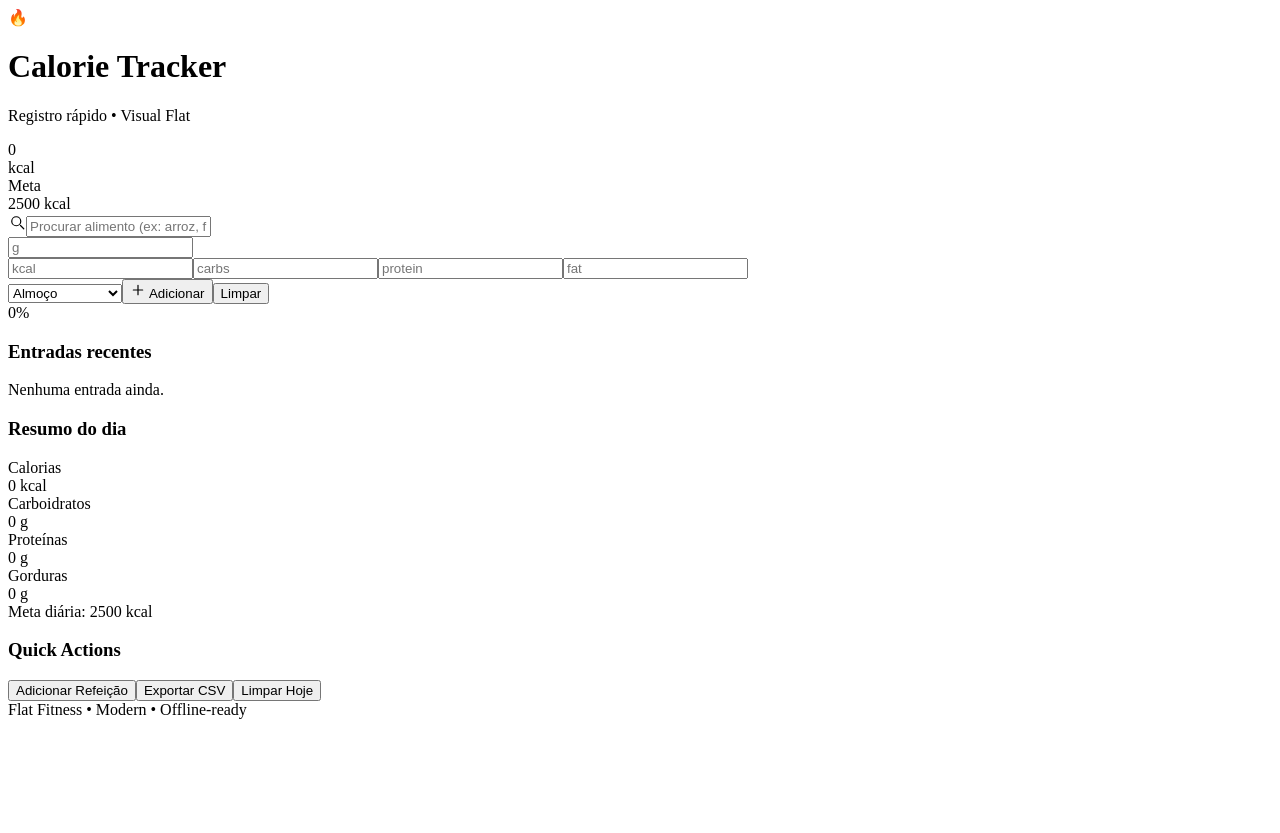
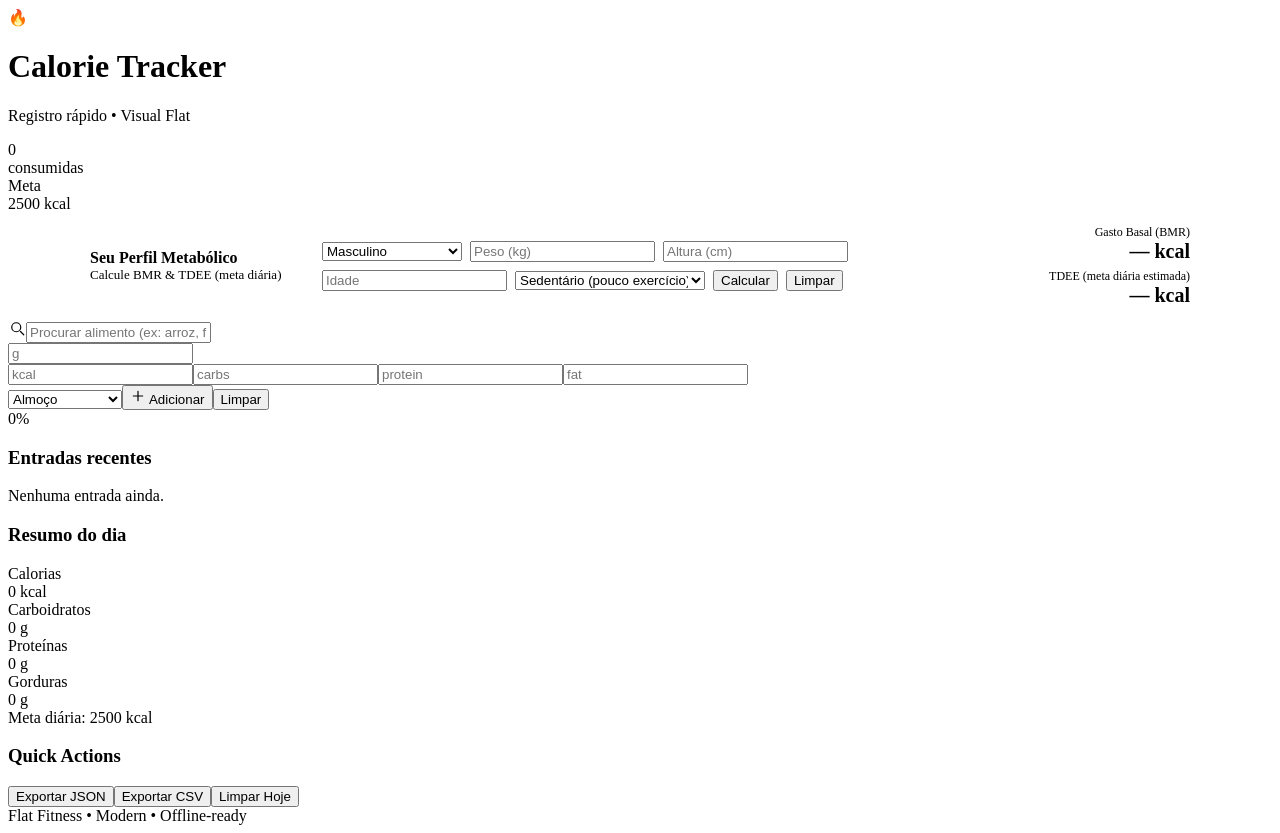
Before and after one commit to LuizKliszcz/calorie-tracker-pwa_v1, a React (Vite) app: page / in a window 1280 px wide. Before the commit the page ends 800 px from the top, so only its background shows below. Built offline with nearby package versions, Linux system fonts and the light colour scheme; the HTML template or start-up script is replaced by a standard one.

Commit message:
Update App.jsx

```diff
--- a/src/App.jsx
+++ b/src/App.jsx
@@ -1,7 +1,7 @@
 import React, { useEffect, useMemo, useState } from "react";
-import { FOODS } from "./foods"; // keep your foods.js in src/
+import { FOODS } from "./foods"; // mantém seu foods.js em src/
 
-// Simple friendly SVG icons (inline)
+/* ---------- Helper icons (inline) ---------- */
 function IconSearch() {
   return (
     <svg width="18" height="18" viewBox="0 0 24 24" fill="none">
@@ -18,17 +18,56 @@ function IconPlus() {
   );
 }
 
-// format date small
+/* ---------- Utility: format time ---------- */
 function fmtDate(d) {
   return new Date(d).toLocaleTimeString([], { hour: "2-digit", minute: "2-digit" });
 }
 
+/* ---------- BMR & TDEE calculation functions ---------- */
+function calcBMR({ sex, weightKg, heightCm, age }) {
+  // Mifflin-St Jeor
+  if (!weightKg || !heightCm || !age) return 0;
+  if (sex === "male") {
+    return (10 * weightKg) + (6.25 * heightCm) - (5 * age) + 5;
+  } else {
+    return (10 * weightKg) + (6.25 * heightCm) - (5 * age) - 161;
+  }
+}
+const ACTIVITY_FACTORS = {
+  sedentary: 1.2,
+  light: 1.375,
+  moderate: 1.55,
+  very: 1.725,
+  extra: 1.9
+};
+function calcTDEE(bmr, activityKey) {
+  const f = ACTIVITY_FACTORS[activityKey] || 1.2;
+  return Math.round(bmr * f);
+}
+
+/* ---------- MAIN APP ---------- */
 export default function App() {
+  // ---------- APP DATA: items ----------
   const [items, setItems] = useState(() => {
     try { return JSON.parse(localStorage.getItem("cal_items") || "[]"); }
     catch { return []; }
   });
 
+  // ---------- PROFILE (saved in localStorage) ----------
+  const [profile, setProfile] = useState(() => {
+    try { return JSON.parse(localStorage.getItem("user_profile") || "null"); }
+    catch { return null; }
+  });
+
+  // If profile has tdee -> default dailyTarget, otherwise fallback 2500
+  const [dailyTarget, setDailyTarget] = useState(() => {
+    try {
+      const p = JSON.parse(localStorage.getItem("user_profile") || "null");
+      return p && p.tdee ? Number(p.tdee) : 2500;
+    } catch { return 2500; }
+  });
+
+  // ---------- INPUTS for food ----------
   const [query, setQuery] = useState("");
   const [suggestions, setSuggestions] = useState([]);
   const [selectedFood, setSelectedFood] = useState(null);
@@ -41,7 +80,7 @@ export default function App() {
 
   useEffect(() => localStorage.setItem("cal_items", JSON.stringify(items)), [items]);
 
-  // totals
+  // ---------- totals ----------
   const totals = useMemo(() => {
     const t = items.reduce((s, it) => {
       s.k += Number(it.kcal || 0);
@@ -53,7 +92,7 @@ export default function App() {
     return { kcal: Math.round(t.k), carbs: +t.c.toFixed(1), protein: +t.p.toFixed(1), fat: +t.f.toFixed(1) };
   }, [items]);
 
-  // suggestions (simple)
+  // ---------- suggestions ----------
   useEffect(() => {
     if (!query || query.length < 2) { setSuggestions([]); return; }
     const q = query.toLowerCase();
@@ -107,11 +146,68 @@ export default function App() {
     setItems(prev => prev.filter(i => i.id !== id));
   }
 
-  const DAILY_TARGET = 2500;
-  const progress = Math.min(1, totals.kcal / DAILY_TARGET);
+  // ---------- PROFILE FORM state (local inputs) ----------
+  const [sex, setSex] = useState(profile?.sex || "male");
+  const [weight, setWeight] = useState(profile?.weightKg ? String(profile.weightKg) : "");
+  const [height, setHeight] = useState(profile?.heightCm ? String(profile.heightCm) : "");
+  const [age, setAge] = useState(profile?.age ? String(profile.age) : "");
+  const [activity, setActivity] = useState(profile?.activity || "sedentary");
+  const [computedBMR, setComputedBMR] = useState(profile?.bmr || 0);
+  const [computedTDEE, setComputedTDEE] = useState(profile?.tdee || 0);
+
+  // compute & save profile
+  function computeProfileAndSave() {
+    const weightKg = parseFloat(weight);
+    const heightCm = parseFloat(height);
+    const ageNum = parseInt(age, 10);
+
+    if (!weightKg || !heightCm || !ageNum) {
+      alert("Preencha peso, altura e idade corretamente.");
+      return;
+    }
+
+    const bmr = Math.round(calcBMR({ sex, weightKg, heightCm, age: ageNum }));
+    const tdee = calcTDEE(bmr, activity);
+
+    const newProfile = {
+      sex, weightKg, heightCm, age: ageNum, activity, bmr, tdee, updatedAt: new Date().toISOString()
+    };
+
+    setProfile(newProfile);
+    localStorage.setItem("user_profile", JSON.stringify(newProfile));
+    setComputedBMR(bmr);
+    setComputedTDEE(tdee);
+
+    // update app daily target automatically to TDEE
+    setDailyTarget(tdee);
+    // save daily target separately as convenience
+    localStorage.setItem("daily_target", String(tdee));
+  }
+
+  // load dailyTarget from localStorage when app mounts
+  useEffect(() => {
+    try {
+      const dt = localStorage.getItem("daily_target");
+      if (dt) setDailyTarget(Number(dt));
+    } catch {}
+  }, []);
+
+  // progress relative to dailyTarget
+  const progress = Math.min(1, totals.kcal / (dailyTarget || 1));
+
+  // quick reset profile
+  function clearProfile() {
+    setProfile(null);
+    localStorage.removeItem("user_profile");
+    setSex("male"); setWeight(""); setHeight(""); setAge(""); setActivity("sedentary");
+    setComputedBMR(0); setComputedTDEE(0);
+    setDailyTarget(2500);
+    localStorage.removeItem("daily_target");
+  }
 
   return (
     <div className="ft-app">
+      {/* ---------- HEADER + PROFILE (top) ---------- */}
       <header className="ft-header">
         <div className="ft-brand">
           <div className="ft-logo">🔥</div>
@@ -124,16 +220,57 @@ export default function App() {
         <div className="ft-stats">
           <div className="stat">
             <div className="stat-num">{totals.kcal}</div>
-            <div className="muted">kcal</div>
+            <div className="muted">consumidas</div>
           </div>
           <div className="stat small">
             <div className="muted">Meta</div>
-            <div>{DAILY_TARGET} kcal</div>
+            <div>{dailyTarget} kcal</div>
           </div>
         </div>
       </header>
 
+      {/* ---------- PROFILE CARD (top, option B) ---------- */}
+      <div style={{ maxWidth: 1100, margin: "12px auto" }}>
+        <div className="card" style={{ display: "flex", gap: 12, alignItems: "center", flexWrap: "wrap" }}>
+          <div style={{ minWidth: 220 }}>
+            <div style={{ fontWeight: 800 }}>Seu Perfil Metabólico</div>
+            <div className="muted" style={{ fontSize: 13 }}>Calcule BMR & TDEE (meta diária)</div>
+          </div>
+
+          <div style={{ display: "flex", gap: 8, alignItems: "center", flexWrap: "wrap", flex: 1 }}>
+            <select className="select" value={sex} onChange={e => setSex(e.target.value)} style={{ width: 140 }}>
+              <option value="male">Masculino</option>
+              <option value="female">Feminino</option>
+            </select>
+
+            <input className="small" placeholder="Peso (kg)" value={weight} onChange={e => setWeight(e.target.value.replace(/[^\d.]/g, ""))} />
+            <input className="small" placeholder="Altura (cm)" value={height} onChange={e => setHeight(e.target.value.replace(/[^\d.]/g, ""))} />
+            <input className="small" placeholder="Idade" value={age} onChange={e => setAge(e.target.value.replace(/[^\d]/g, ""))} />
+
+            <select className="select" value={activity} onChange={e => setActivity(e.target.value)} style={{ width: 190 }}>
+              <option value="sedentary">Sedentário (pouco exercício)</option>
+              <option value="light">Levemente ativo (1–3x/sem)</option>
+              <option value="moderate">Moderadamente ativo (3–5x/sem)</option>
+              <option value="very">Muito ativo (6–7x/sem)</option>
+              <option value="extra">Extremamente ativo / atleta</option>
+            </select>
+
+            <button className="btn primary" onClick={computeProfileAndSave} title="Calcular BMR & TDEE">Calcular</button>
+            <button className="btn ghost" onClick={clearProfile}>Limpar</button>
+          </div>
+
+          <div style={{ minWidth: 240, textAlign: "right" }}>
+            <div style={{ fontSize: 12, color: "var(--muted)" }}>Gasto Basal (BMR)</div>
+            <div style={{ fontWeight: 800, fontSize: 20 }}>{computedBMR || "—"} kcal</div>
+            <div style={{ marginTop: 6, fontSize: 12, color: "var(--muted)" }}>TDEE (meta diária estimada)</div>
+            <div style={{ fontWeight: 800, fontSize: 20 }}>{computedTDEE || "—"} kcal</div>
+          </div>
+        </div>
+      </div>
+
+      {/* ---------- MAIN LAYOUT ---------- */}
       <main className="ft-container">
+        {/* LEFT: inputs & recent entries */}
         <section className="left-col">
           <div className="card">
             <div className="card-row">
@@ -219,6 +356,7 @@ export default function App() {
           </div>
         </section>
 
+        {/* RIGHT: summary & quick actions */}
         <aside className="right-col">
           <div className="card">
             <h3>Resumo do dia</h3>
@@ -229,15 +367,22 @@ export default function App() {
               <div className="summary-row"><div>Gorduras</div><div className="bold">{totals.fat} g</div></div>
             </div>
             <div className="spacer" />
-            <div className="meta muted">Meta diária: {DAILY_TARGET} kcal</div>
+            <div className="meta muted">Meta diária: {dailyTarget} kcal</div>
           </div>
 
           <div className="card mt16">
             <h3>Quick Actions</h3>
             <div className="qa-grid">
-              <button className="btn">Adicionar Refeição</button>
-              <button className="btn">Exportar CSV</button>
-              <button className="btn">Limpar Hoje</button>
+              <button className="btn" onClick={() => { navigator.clipboard && navigator.clipboard.writeText(JSON.stringify(items)); alert("Copiado JSON para clipboard"); }}>Exportar JSON</button>
+              <button className="btn" onClick={() => {
+                const rows = [["time","meal","name","grams","kcal","carbs","protein","fat"], ...items.map(i => [i.time,i.meal,i.name,i.grams,i.kcal,i.carbs,i.protein,i.fat])];
+                const csv = rows.map(r => r.map(c => `"${String(c).replace(/"/g,'""')}"`).join(",")).join("\\n");
+                const blob = new Blob([csv], { type: "text/csv;charset=utf-8;" });
+                const url = URL.createObjectURL(blob);
+                const a = document.createElement('a'); a.href = url; a.download = 'calorie_export.csv'; a.click();
+                URL.revokeObjectURL(url);
+              }}>Exportar CSV</button>
+              <button className="btn" onClick={() => { if(confirm("Limpar todas as entradas?")) { setItems([]); } }}>Limpar Hoje</button>
             </div>
           </div>
         </aside>
```
